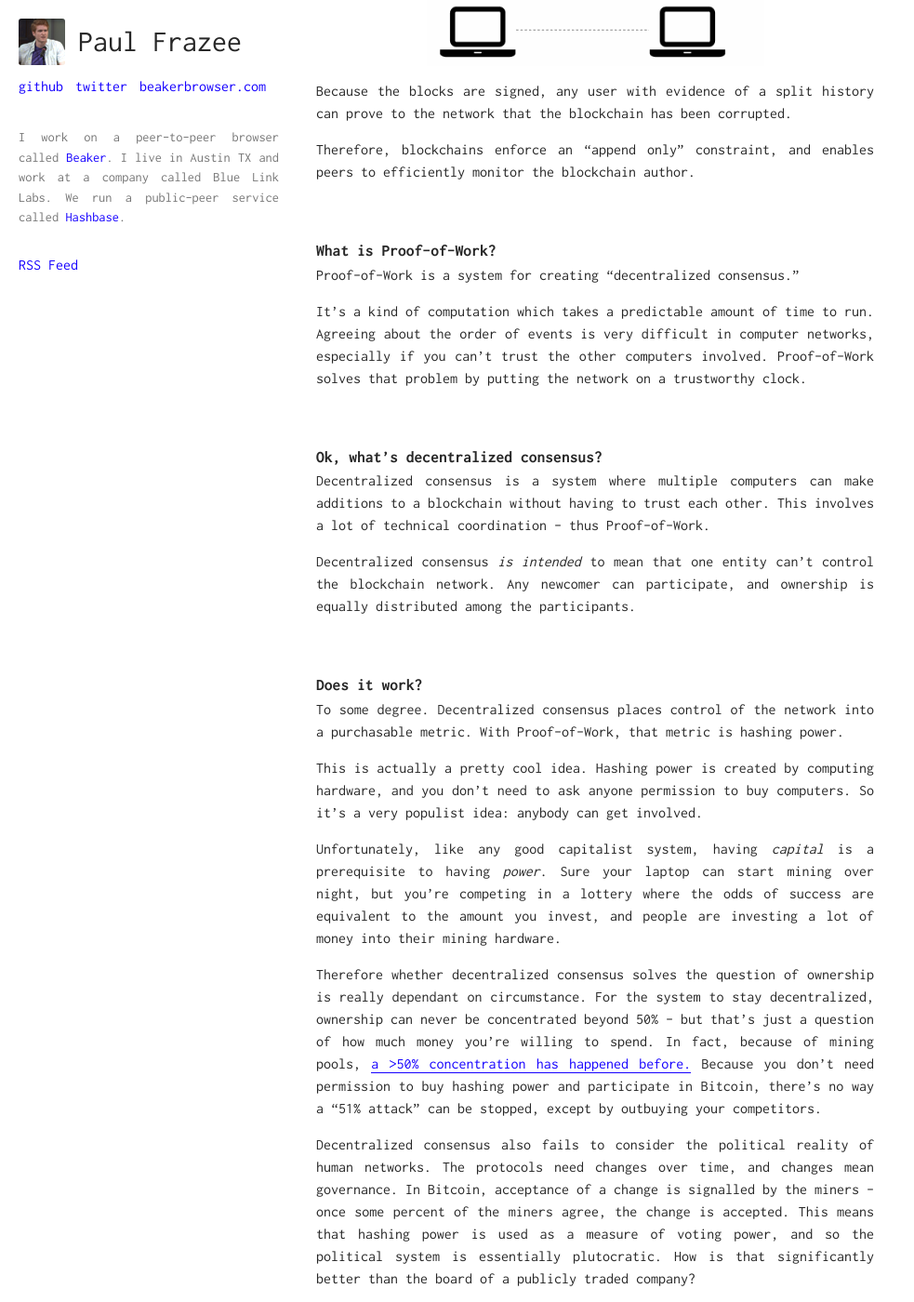
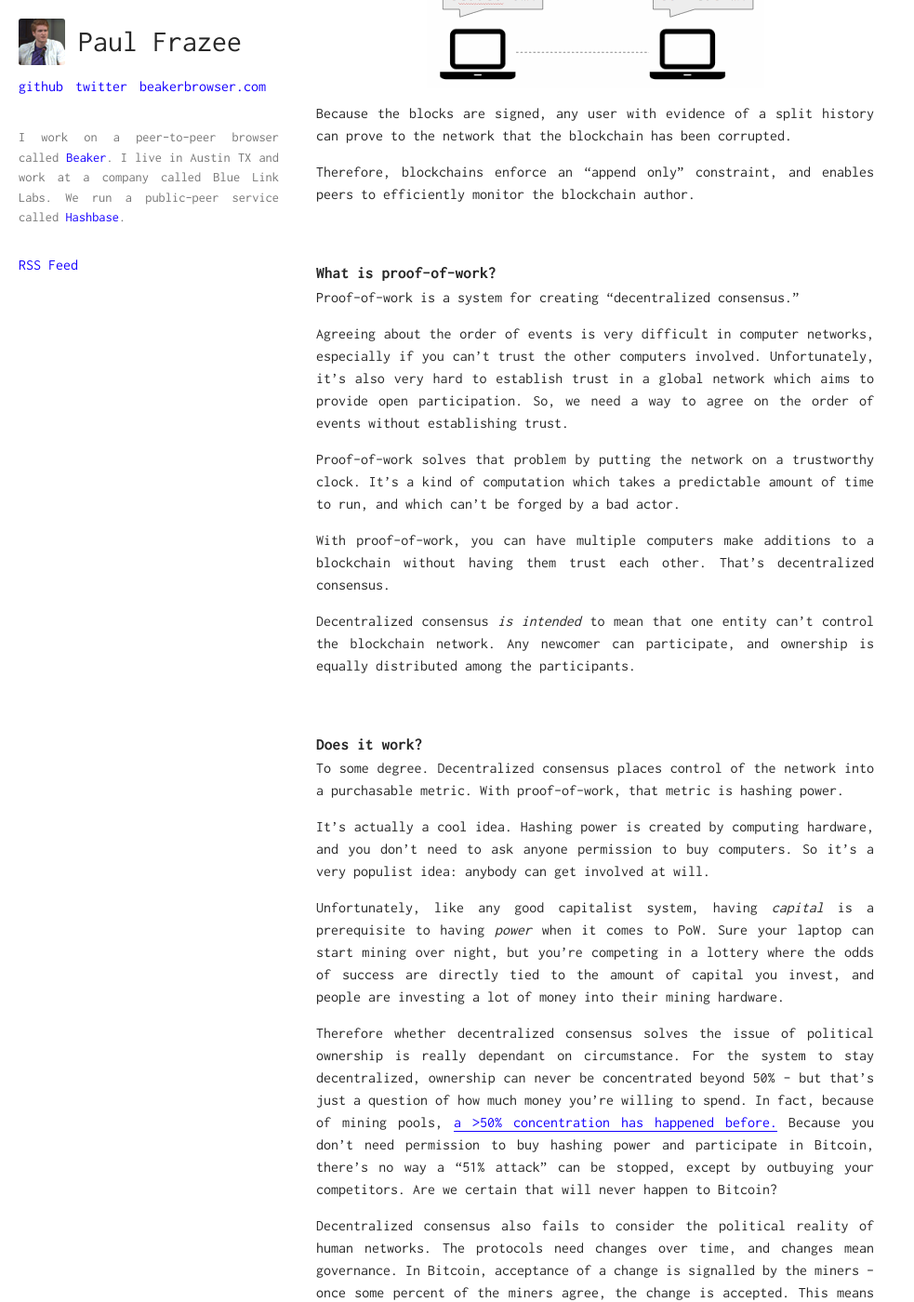
Before and after one commit to pfrazee/pfrazee.github.io, a Jekyll site: the page built from _posts/2017-11-06-services-with-secure-ledgers.md, in a window 1280 px wide and 1400 px high, scrolled down 2603 px. Shown: the whole window at 93% size, without its empty margins (0-983 px from the left). Built offline with Jekyll 4.4.1, drawn with Linux system fonts in a browser that asks for light colours; some of the changed text lies outside the part shown.

Commit message:
More updates to services-with-secure-ledgers

```diff
--- a/_posts/2017-11-06-services-with-secure-ledgers.md
+++ b/_posts/2017-11-06-services-with-secure-ledgers.md
@@ -4,16 +4,16 @@
 desc:
 ---
 
-There's a push in the decentralization world to use Bitcoin variants as the solution for everything: databases, user identity, key distribution, even basic hosting.
+There's a push in the decentralization world to use Bitcoin variants as the solution for all kinds of systems: databases, user identity, key distribution, even basic hosting.
 
-I am strongly against this due to the excessive cost of Proof-of-Work.
+I'm *strongly* against this due to the excessive cost of proof-of-work (PoW).
 
-Proof-of-Work requires every operator in the network to run throw-away computation, which costs electricity.
-There's a technical reason for doing it, but, economically speaking, that computation acts as a kind of lottery for the operators.
-If they win the lottery, they earn some amount of Bitcoin-- so the higher Bitcoin is worth, the more electricity they're willing to spend.
+Proof-of-work requires every operator in the network to run throw-away computation, which costs electricity.
+There's a technical reason for doing this, but, economically speaking, that computation acts as a kind of lottery for the operators.
+If they win the lottery, they earn some amount of Bitcoin- so the higher Bitcoin is worth, the more electricity they're willing to spend.
 
-This has had a predictable result!
-<a href="https://motherboard.vice.com/en_us/article/ywbbpm/bitcoin-mining-electricity-consumption-ethereum-energy-climate-change" title="One Bitcoin Transaction Now Uses as Much Energy as Your House in a Week">"One Bitcoin transaction uses as much energy as your house in a week" according to Motherboard</a>.
+This has had a predictable result.
+Currently, "one Bitcoin transaction uses as much energy as your house in a week" according to <a href="https://motherboard.vice.com/en_us/article/ywbbpm/bitcoin-mining-electricity-consumption-ethereum-energy-climate-change" title="One Bitcoin Transaction Now Uses as Much Energy as Your House in a Week">this Motherboard article</a>.
 
 It seems outlandish, but think about this: the operators (called miners) are incentivized to spend electricity up to the probability of a win multiplied by the current valuation of a BtC.
 If you have a (let's say) a 1% chance at winning Bitcoin worth (let's say) $10k, you'd be smart to pay up to $100 of electricity per round to win.
@@ -24,22 +24,22 @@
 The amount of energy spent is going to increase as the value of Bitcoin increases, driven by speculation and the need for liquidity in other crypto currencies.
 That is *not a good thing.*
 
-Is Bitcoin ever going to be worth this kind of energy cost?
+Is the utility of Bitcoin ever going to be worth this kind of energy cost?
 
 We can already run transactions online.
 Perhaps, one day in the future, Bitcoin will remove a little friction around micropayments.
 Hurray?
 I frequently describe myself as a "decentralization nut" and for me, this just isn't worth the ecological impact.
 
-The more I've worked in this space -- on [Secure Scuttlebutt](https://scuttlebutt.nz) first, and now on the [Dat](https://datproject.org) protocol and the [Beaker Browser](https://beakerbrowser.com) -- the more convinced I've become that blockchains are a huge step forward, but Proof-of-Work is a total mistake.
+The more I've worked in this space - on [Secure Scuttlebutt](https://scuttlebutt.nz) first, and now on the [Dat](https://datproject.org) protocol and the [Beaker Browser](https://beakerbrowser.com) - the more convinced I've become that blockchains are a huge step forward, but proof-of-work is a total mistake.
 
 And, for some people, that's a surprise.
-The way cryptocurrencies have been sold to us, it's reasonable to assume that Proof-of-Work and blockchains are one in the same.
+The way cryptocurrencies have been sold to us, it's reasonable to assume that proof-of-work and blockchains are one and the same.
 They are not!
-Nor do blockchains do not require Proof-of-Work.
-They're separate concepts; and blockchains can work without Proof-of-Work and still provide an enormous benefit.
+Nor do blockchains require proof-of-work.
+They're separate concepts, and blockchains can work alone.
 
-In fact, I argue that Proof-of-Work is a political solution tacked onto blockchains -- a hail mary attempt to provide a cure-all to power dynamics -- and it completely fails at its purpose.
+In fact, I argue that proof-of-work is a political solution tacked onto blockchains - a hail mary attempt to provide a cure-all to power dynamics - and it even fails at *that* purpose.
 
 However!
 The data structure of a blockchain can be applied to traditional services to introduce cryptographic auditability, and it's the value of that use-case that I want to convince you of today.
@@ -85,20 +85,19 @@
 
 <br>
 
-## What is Proof-of-Work?
+## What is proof-of-work?
 
-Proof-of-Work is a system for creating "decentralized consensus."
+Proof-of-work is a system for creating "decentralized consensus."
 
-It's a kind of computation which takes a predictable amount of time to run.
 Agreeing about the order of events is very difficult in computer networks, especially if you can't trust the other computers involved.
-Proof-of-Work solves that problem by putting the network on a trustworthy clock.
+Unfortunately, it's also very hard to establish trust in a global network which aims to provide open participation.
+So, we need a way to agree on the order of events without establishing trust.
 
-<br>
+Proof-of-work solves that problem by putting the network on a trustworthy clock.
+It's a kind of computation which takes a predictable amount of time to run, and which can't be forged by a bad actor.
 
-## Ok, what's decentralized consensus?
-
-Decentralized consensus is a system where multiple computers can make additions to a blockchain without having to trust each other.
-This involves a lot of technical coordination - thus Proof-of-Work.
+With proof-of-work, you can have multiple computers make additions to a blockchain without having them trust each other.
+That's decentralized consensus.
 
 Decentralized consensus *is intended* to mean that one entity can't control the blockchain network.
 Any newcomer can participate, and ownership is equally distributed among the participants.
@@ -109,19 +108,20 @@
 
 To some degree.
 Decentralized consensus places control of the network into a purchasable metric.
-With Proof-of-Work, that metric is hashing power.
+With proof-of-work, that metric is hashing power.
 
-This is actually a pretty cool idea.
+It's actually a cool idea.
 Hashing power is created by computing hardware, and you don't need to ask anyone permission to buy computers.
-So it's a very populist idea: anybody can get involved.
+So it's a very populist idea: anybody can get involved at will.
 
-Unfortunately, like any good capitalist system, having *capital* is a prerequisite to having *power*.
-Sure your laptop can start mining over night, but you're competing in a lottery where the odds of success are equivalent to the amount you invest, and people are investing a lot of money into their mining hardware.
+Unfortunately, like any good capitalist system, having *capital* is a prerequisite to having *power* when it comes to PoW.
+Sure your laptop can start mining over night, but you're competing in a lottery where the odds of success are directly tied to the amount of capital you invest, and people are investing a lot of money into their mining hardware.
 
-Therefore whether decentralized consensus solves the question of ownership is really dependant on circumstance.
-For the system to stay decentralized, ownership can never be concentrated beyond 50% -- but that's just a question of how much money you're willing to spend.
+Therefore whether decentralized consensus solves the issue of political ownership is really dependant on circumstance.
+For the system to stay decentralized, ownership can never be concentrated beyond 50% - but that's just a question of how much money you're willing to spend.
 In fact, because of mining pools, [a >50% concentration has happened before.](https://arstechnica.com/information-technology/2014/06/after-reaching-51-network-power-bitcoin-mining-pool-says-trust-us/)
 Because you don't need permission to buy hashing power and participate in Bitcoin, there's no way a "51% attack" can be stopped, except by outbuying your competitors.
+Are we certain that will never happen to Bitcoin?
 
 Decentralized consensus also fails to consider the political reality of human networks.
 The protocols need changes over time, and changes mean governance.
@@ -248,7 +249,7 @@
 
 ## Consider the alternative
 
-Before turning to Proof-of-Work or any form of decentralized consensus, think about the costs.
+Before turning to proof-of-work or any form of decentralized consensus, think about the costs.
 Think about what you're dedicating your users to.
 Ask yourself:
 
@@ -260,6 +261,6 @@
 
 I suspect that, for a lot of people, a service with a secure ledger is enough.
 
----
-
-If you like this, be sure to check out my work with the [Beaker Browser](https://beakerbrowser.com) and [Dat protocl](https://datproject.org).
+<p style="color: gray">
+  If you liked this post, be sure to check out my work with the <a href="https://beakerbrowser.com">Beaker Browser</a> and it's companion project, the <a href="https://datproject.org">Dat protocol</a>.
+</p>
```
Also changed, not shown: other parts of _posts/2017-11-06-services-with-secure-ledgers.md (+25 -24 lines).
